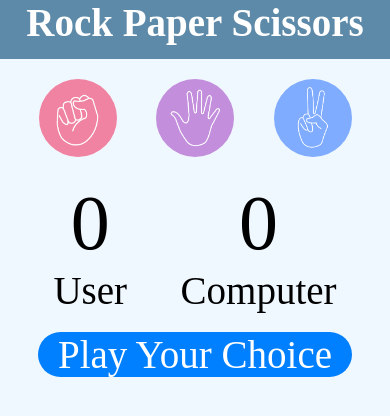
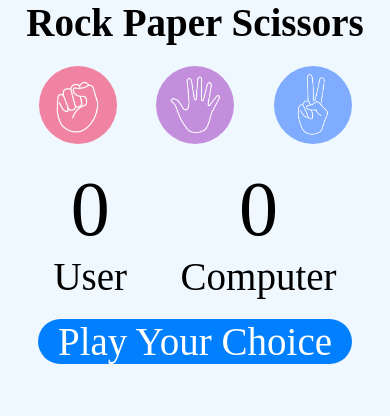
Before and after one commit to Bhanuprakash7854/gaming-website, a plain HTML site: page rock-paper-scissors/rock-paper-scissors.html in a window 390 px wide. Drawn offline with Linux system fonts and the light colour scheme.

Commit message:
style.css

```diff
--- a/rock-paper-scissors/style.css
+++ b/rock-paper-scissors/style.css
@@ -11,10 +11,8 @@ body
 
 .header
 {
-    color:white;
-    font-size:2rem;
-    background-color: #5D8AA8;
-    height: 5vh;
+    color:black;
+    font-size:4vw;
     text-align: center;
 }
 
@@ -97,15 +95,13 @@ img
     {
         font-size: 20vw;
     }
-
+    .header
+    {
+        font-size: 10vw;
+    }
     #user,#computer
     {
         font-size: 10vw;
-    }
-    .header
-    {
-        font-size: 10vw;
-        height: 15vw;
     }
     #mesg
     {
```
